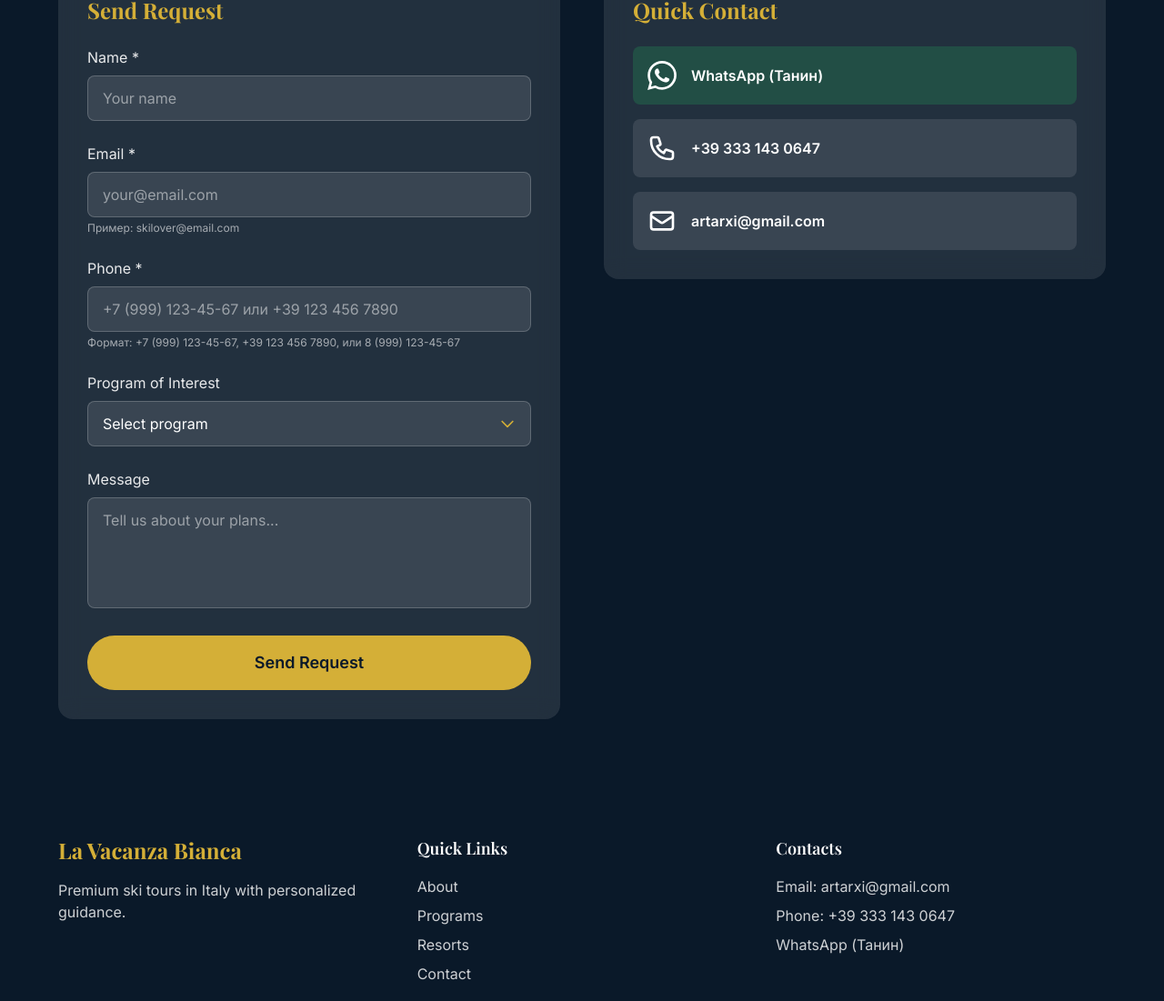
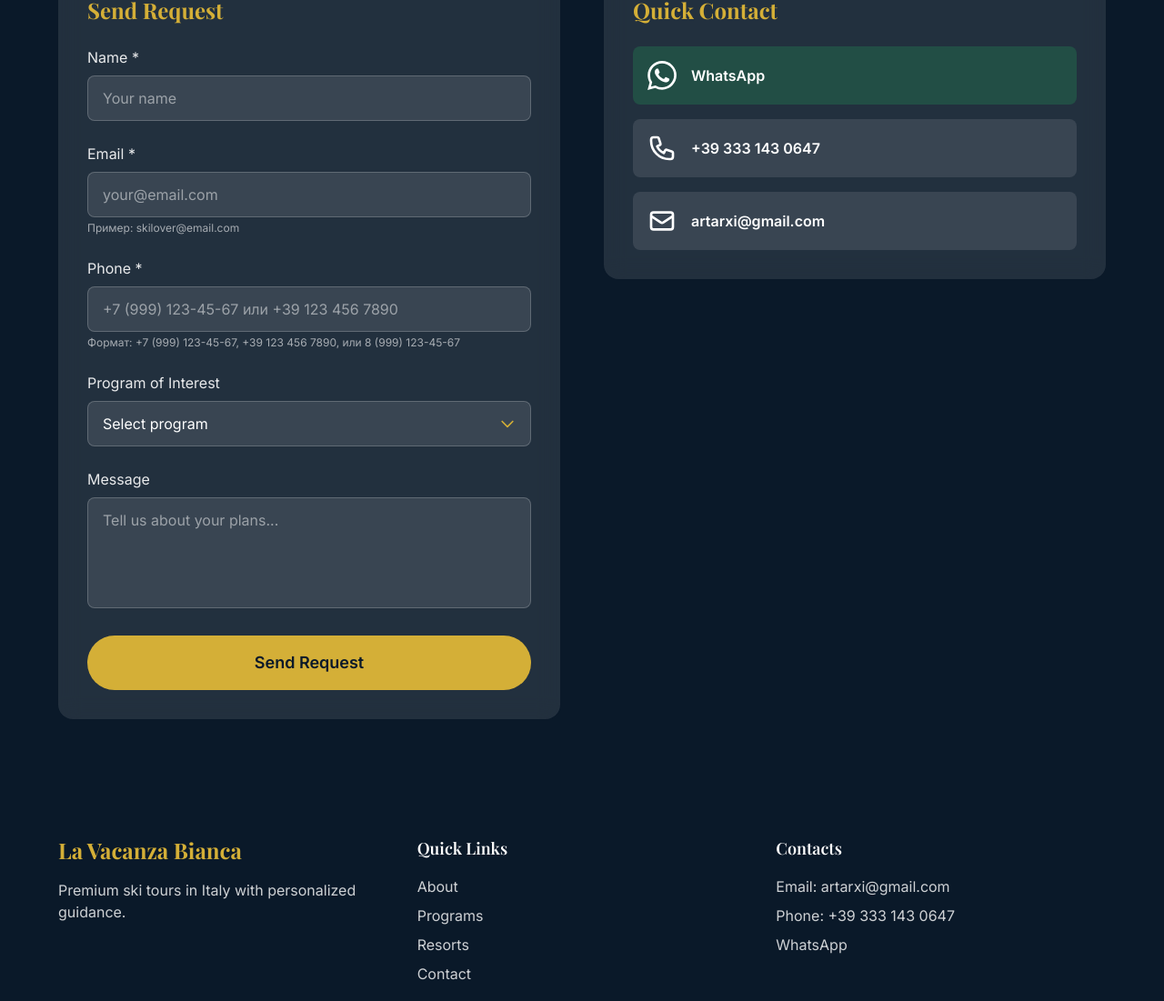
Before and after one commit to Max-climber/landing-guide-Italy, a React (Vite) app: page / in a window 1280 px wide. Shown: the part 7832-8933 px from the top of the page at 91% size. Built offline with nearby package versions, Linux system fonts and the light colour scheme.

Commit message:
Обновление контактов, улучшение мобильной версии и функционала изображений

```diff
--- a/src/components/Contact.jsx
+++ b/src/components/Contact.jsx
@@ -531,7 +531,7 @@ ${formData.message ? `Сообщение: ${formData.message}` : ''}
                   >
                     <path d="M17.472 14.382c-.297-.149-1.758-.867-2.03-.967-.273-.099-.471-.148-.67.15-.197.297-.767.966-.94 1.164-.173.199-.347.223-.644.075-.297-.15-1.255-.463-2.39-1.475-.883-.788-1.48-1.761-1.653-2.059-.173-.297-.018-.458.13-.606.134-.133.298-.347.446-.52.149-.174.198-.298.298-.497.099-.198.05-.371-.025-.52-.075-.149-.669-1.612-.916-2.207-.242-.579-.487-.5-.669-.51-.173-.008-.371-.01-.57-.01-.198 0-.52.074-.792.372-.272.297-1.04 1.016-1.04 2.479 0 1.462 1.065 2.875 1.213 3.074.149.198 2.096 3.2 5.077 4.487.709.306 1.262.489 1.694.625.712.227 1.36.195 1.871.118.571-.085 1.758-.719 2.006-1.413.248-.694.248-1.289.173-1.413-.074-.124-.272-.198-.57-.347m-5.421 7.403h-.004a9.87 9.87 0 01-5.031-1.378l-.361-.214-3.741.982.998-3.648-.235-.374a9.86 9.86 0 01-1.51-5.26c.001-5.45 4.436-9.884 9.888-9.884 2.64 0 5.122 1.03 6.988 2.898a9.825 9.825 0 012.893 6.994c-.003 5.45-4.437 9.884-9.885 9.884m8.413-18.297A11.815 11.815 0 0012.05 0C5.495 0 .16 5.335.157 11.892c0 2.096.547 4.142 1.588 5.945L.057 24l6.305-1.654a11.882 11.882 0 005.683 1.448h.005c6.554 0 11.89-5.335 11.893-11.893a11.821 11.821 0 00-3.48-8.413Z" />
                   </svg>
-                  <span className="text-white font-semibold text-sm sm:text-base">WhatsApp (Танин)</span>
+                  <span className="text-white font-semibold text-sm sm:text-base">WhatsApp</span>
                 </motion.a>
                 <motion.a
                   href="tel:+393331430647"
--- a/src/components/Footer.jsx
+++ b/src/components/Footer.jsx
@@ -65,7 +65,7 @@ const Footer = () => {
                   rel="noopener noreferrer"
                   className="hover:text-premium-gold transition-colors"
                 >
-                  WhatsApp (Танин)
+                  WhatsApp
                 </a>
               </li>
             </ul>
```
